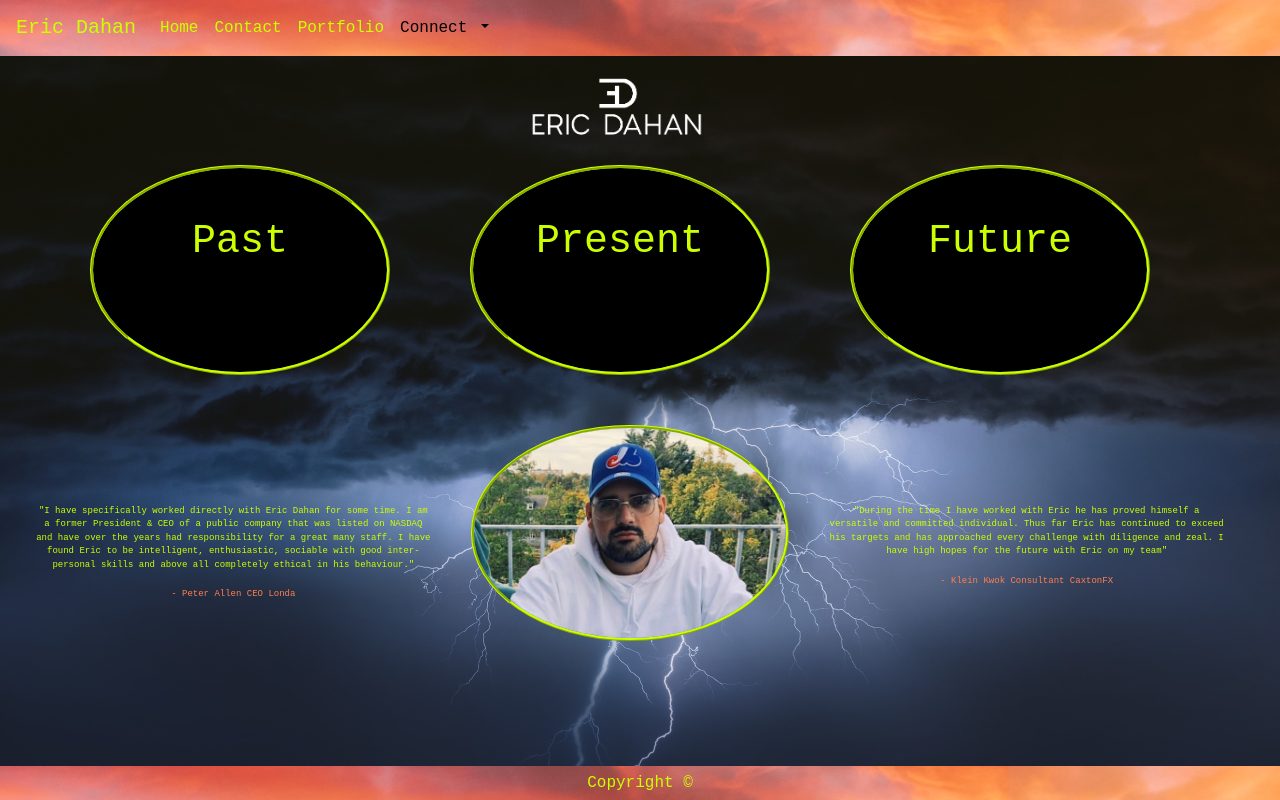
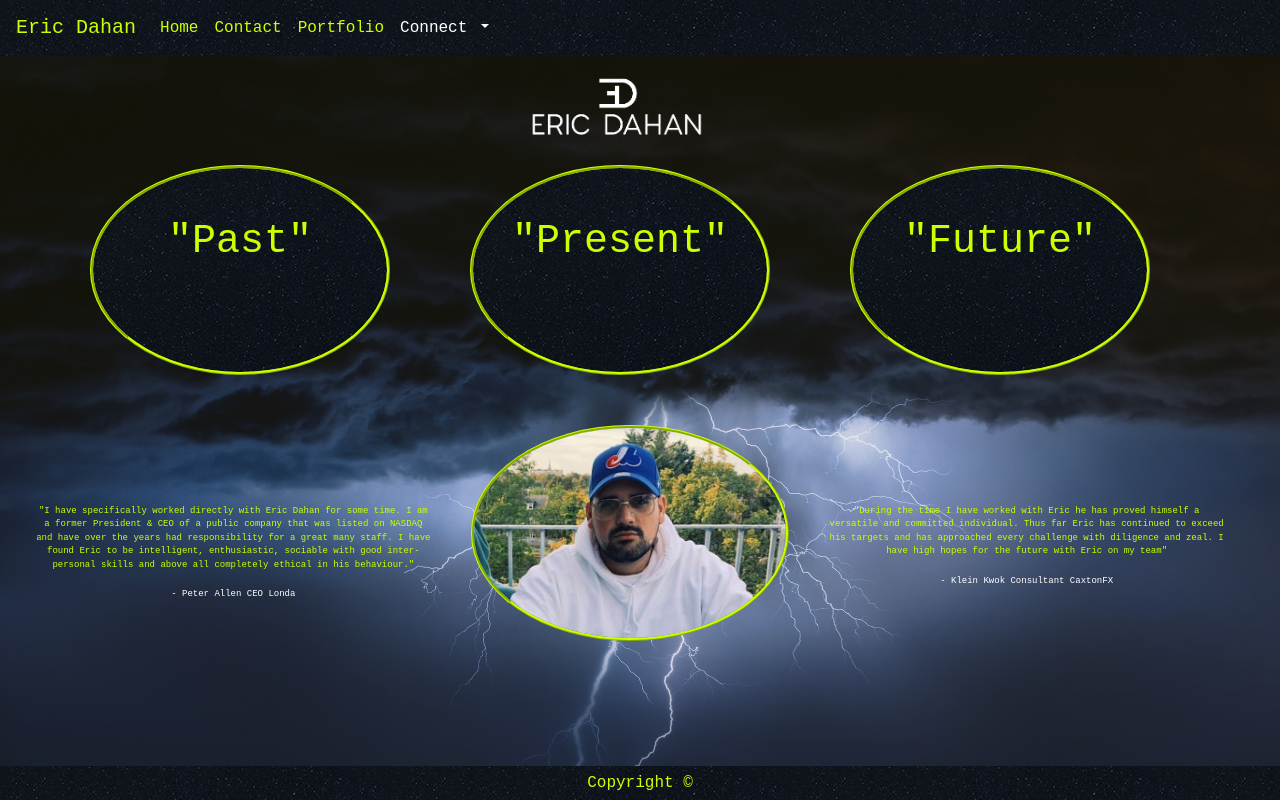
Before and after one commit to ericdahan8/Bootstrap-Portfolio, a plain HTML site: page Index.html in a window 1280 px wide. Drawn offline with nearby package versions, Linux system fonts and the light colour scheme.

Commit message:
Final Layout Draft

```diff
--- a/Index.html
+++ b/Index.html
@@ -33,7 +33,7 @@
                                     <a class="nav-item nav-link" href="Portfolio.html">Portfolio</a>
                                     <a class="nav-item dropdown">
                                         <a class="nav-link dropdown-toggle" href="" id="navbarDropdownMenuLink" data-toggle="dropdown"
-                                            aria-haspopup="true" aria-expanded="false" style="color: black">
+                                            aria-haspopup="true" aria-expanded="false" style="color: white">
                                             Connect
                                         </a>
                                         <div class="dropdown-menu" aria-labelledby="navbarDropdownMenuLink">
@@ -63,7 +63,7 @@
                 <div class="flip-card">
                         <div class="flip-card-inner">
                           <div class="flip-card-front">
-                                <h1 style="margin-top: 50px;">Past
+                                <h1 style="margin-top: 50px;">"Past"
                                 </h1>
                           </div>
                 <div class="flip-card-back">
@@ -82,7 +82,7 @@
                 <div class="flip-card">
                         <div class="flip-card-inner">
                           <div class="flip-card-front">
-                            <h1 style="margin-top: 50px;">Present</h1>
+                            <h1 style="margin-top: 50px;">"Present"</h1>
                           </div>
                 <div class="flip-card-back">
             <p style="margin-top: 70px;">
@@ -99,7 +99,7 @@
                 <div class="flip-card">
                         <div class="flip-card-inner">
                           <div class="flip-card-front">
-                                <h1 style="margin-top: 50px;">Future</h1>
+                                <h1 style="margin-top: 50px;">"Future"</h1>
                           </div>
                 <div class="flip-card-back">
             <p style="margin-top: 40px; padding: 20px; ">
@@ -120,13 +120,13 @@
 <div class="row text-center">
     <div class="col-md-4" style="font-size: xx-small; margin-top: 40px; color: #CCFF00; text-align: center; left: 20px; font-family: monospace;" >
         <p id="peterallen">"I have specifically worked directly with Eric Dahan for some time. I am a former President & CEO of a public company that was listed on NASDAQ and have over the years had responsibility for a great many staff.
-    I have found Eric to be intelligent, enthusiastic, sociable with good inter-personal skills and above all completely ethical in his behaviour."</p> <p id="peterallen" style="color: coral;"> - Peter Allen CEO Londa</p>
+    I have found Eric to be intelligent, enthusiastic, sociable with good inter-personal skills and above all completely ethical in his behaviour."</p> <p id="peterallen" style="color: white;"> - Peter Allen CEO Londa</p>
     </div>
 
         <div class="col-md-4"><img src="../Bootstrap-Portfolio/images/IMG_7881.jpeg" class="img-fluid" alt="Responsive image" style="width: 80%; border: ridge; border-color:#ccff00; border-radius: 50%; margin-top: -40px; margin-right: 20px;"></div>
 
         <div class="col-md-4" style="font-size: xx-small; margin-top: 40px;  color:#CCFF00; text-align: center; right: 40px; font-family: monospace;">
-        <p id="kleinkwok">"During the time I have worked with Eric he has proved himself a versatile and committed individual. Thus far Eric has continued to exceed his targets and has approached every challenge with diligence and zeal. I have high hopes for the future with Eric on my team" </p><p id="kleinkwok" style="color: coral;">- Klein Kwok Consultant CaxtonFX</p>
+        <p id="kleinkwok">"During the time I have worked with Eric he has proved himself a versatile and committed individual. Thus far Eric has continued to exceed his targets and has approached every challenge with diligence and zeal. I have high hopes for the future with Eric on my team" </p><p id="kleinkwok" style="color: white;">- Klein Kwok Consultant CaxtonFX</p>
         </div>
 
 </div>
--- a/index.css
+++ b/index.css
@@ -6,13 +6,13 @@
 }
 
 #header {
-  background-image: url(images/index.jpg);
+  background-image: url(images/ep_naturalblack.png);
   font-family: monospace;
   color: #ccff00;
 }
 
 #portfoliocard1 {
-  color: coral;
+  color: white;
   margin-top: 20%;
   border: solid;
   text-align: center;
@@ -20,7 +20,7 @@
 }
 
 #portfoliocard2 {
-  color: coral;
+  color: #ccff00;
   margin-top: 20%;
   border: solid;
   text-align: center;
@@ -28,7 +28,7 @@
 }
 
 #portfoliocard3 {
-  color: #ccff00;
+  color: white;
   margin-top: 20%;
   border: solid;
   text-align: center;
@@ -63,7 +63,7 @@
 }
 
 .footer {
-  background-image: url("images/index.jpg");
+  background-image: url("images/ep_naturalblack.png");
   text-align: center;
   padding: 5px;
   margin-top: 20px;
@@ -113,11 +113,10 @@
 
 .flip-card-front {
   background-color: #bbb;
-  color: black;
   z-index: 2;
   vertical-align: middle;
   color: #ccff00;
-  background-color: black;
+  background-image: url(../Bootstrap-Portfolio/images/ep_naturalblack.png);
   border: ridge;
   border-color: #ccff00;
 }
@@ -128,7 +127,7 @@
   transform: rotateY(180deg);
   z-index: 1;
   color: #ccff00;
-  background-color: black;
+  background-image: url(../Bootstrap-Portfolio/images/ep_naturalblack.png);
   font-size: xx-small;
   border: ridge;
   border-color: #ccff00;
```
Also changed, not shown: Portfolio.html (+1 -1 lines), contact.html (+1 -1 lines).
